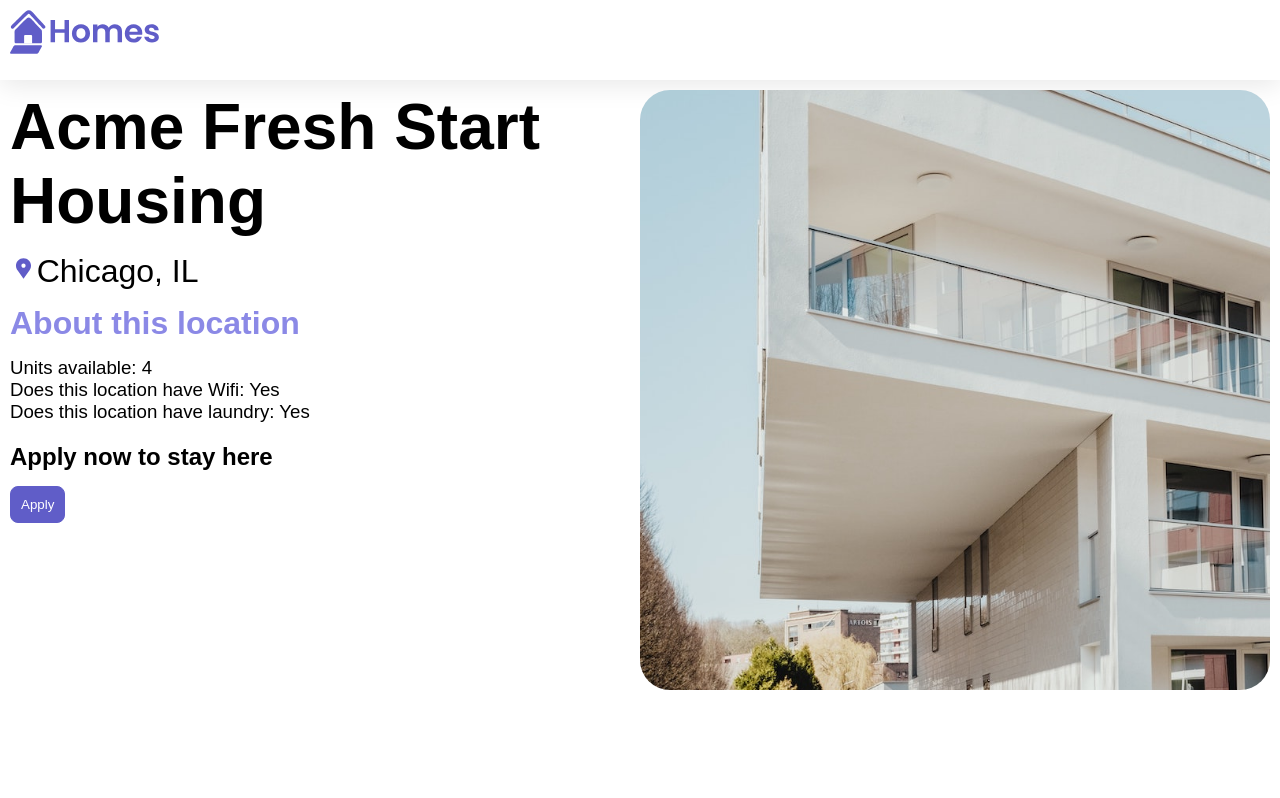
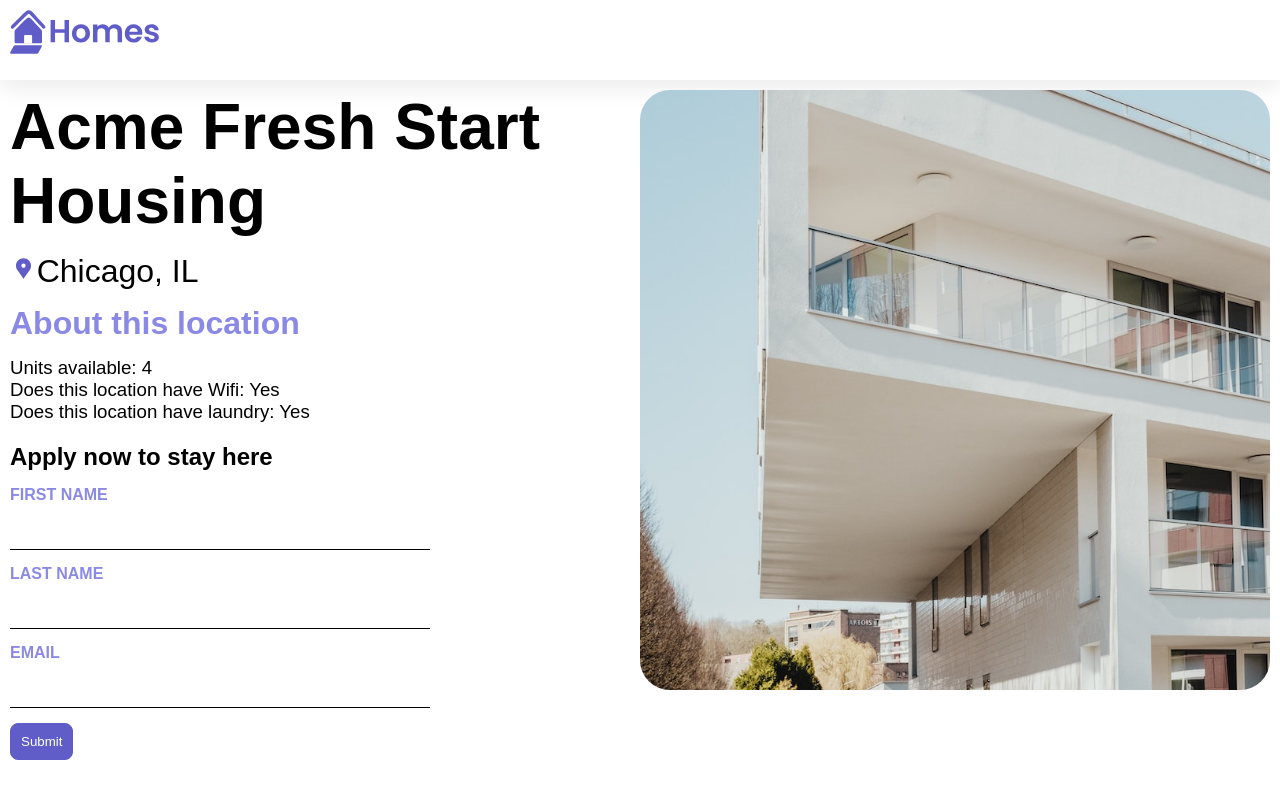
Before and after one commit to adjoth/Angular-Home-App, an Angular app: page /details/0 in a window 1280 px wide. Built offline with nearby package versions, Linux system fonts and the light colour scheme.

Commit message:
Adding Angular forms, formGroup and formControl. Binding formGroup to HTML form and added event binding. Part 7

```diff
--- a/src/app/details/details.component.ts
+++ b/src/app/details/details.component.ts
@@ -3,11 +3,13 @@
 import { ActivatedRoute } from '@angular/router';
 import { HousingService } from '../housing.service';
 import { HousingLocation } from '../housing-location';
+import { FormControl,FormGroup, ReactiveFormsModule } from '@angular/forms';
+import { first } from 'rxjs';
 
 @Component({
   selector: 'app-details',
   standalone: true,
-  imports: [CommonModule],
+  imports: [CommonModule, ReactiveFormsModule],
   template: `
     <article>
       <img class="listing-photo" [src]="housingLocation?.photo" [alt]="housingLocation?.name">
@@ -25,7 +27,17 @@
       </section>
       <section class="listing-apply">
         <h2 class="section-heading">Apply now to stay here</h2>
-        <button class="primary">Apply</button>
+        <form [formGroup]="applyForm" (submit)="submitApplication()">
+          <label for="first-name">First Name</label>
+          <input id="first-name" type="text" formControlName="firstName">
+
+          <label for="last-name">Last Name</label>
+          <input id="last-name" type="text" formControlName="lastName">
+
+          <label for="email">Email</label>
+          <input id="email" type="text" formControlName="email">
+          <button type="submit" class="primary">Submit</button>
+        </form>
       </section>
     </article>
   `,
@@ -35,9 +47,22 @@
   route: ActivatedRoute = inject(ActivatedRoute);
   housingService: HousingService = inject(HousingService);
   housingLocation: HousingLocation | undefined;
+  applyForm = new FormGroup({
+    firstName: new FormControl(''),
+    lastName: new FormControl(''),
+    email: new FormControl(''),
+  });
 
   constructor() {
     const housingLocationId = Number(this.route.snapshot.paramMap.get('id'));
     this.housingLocation = this.housingService.getHousingLocationById(housingLocationId);
   }
+
+  submitApplication() {
+    this.housingService.submitApplication(
+      this.applyForm.value.firstName ?? '',
+      this.applyForm.value.lastName ?? '',
+      this.applyForm.value.email ?? ''
+    );
+  }
 }
--- a/src/app/housing.service.ts
+++ b/src/app/housing.service.ts
@@ -117,4 +117,8 @@
   getHousingLocationById(housingLocationId: number): HousingLocation | undefined {
     return this.housingLocationList.find(housingLocation => housingLocation.id === housingLocationId);
   }
+
+  submitApplication(firstName: string, lastName: string, email: string) {
+    console.log(firstName, lastName, email);
+  }
 }
```
